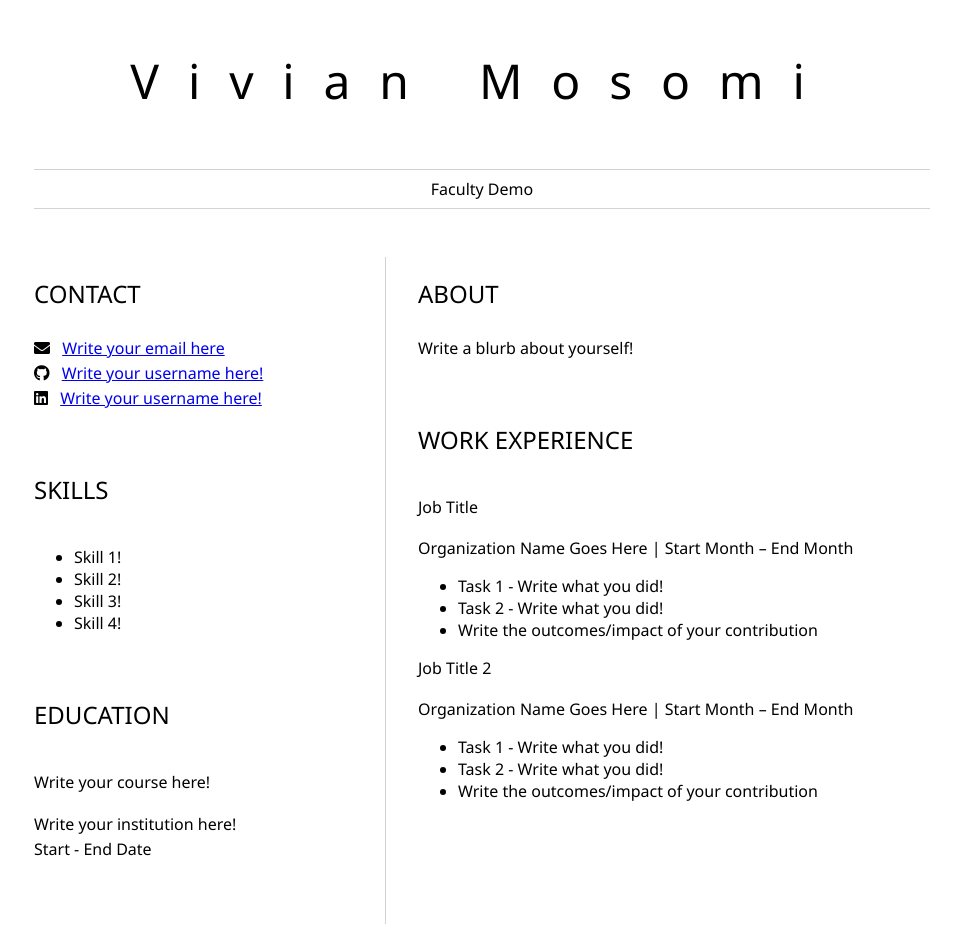
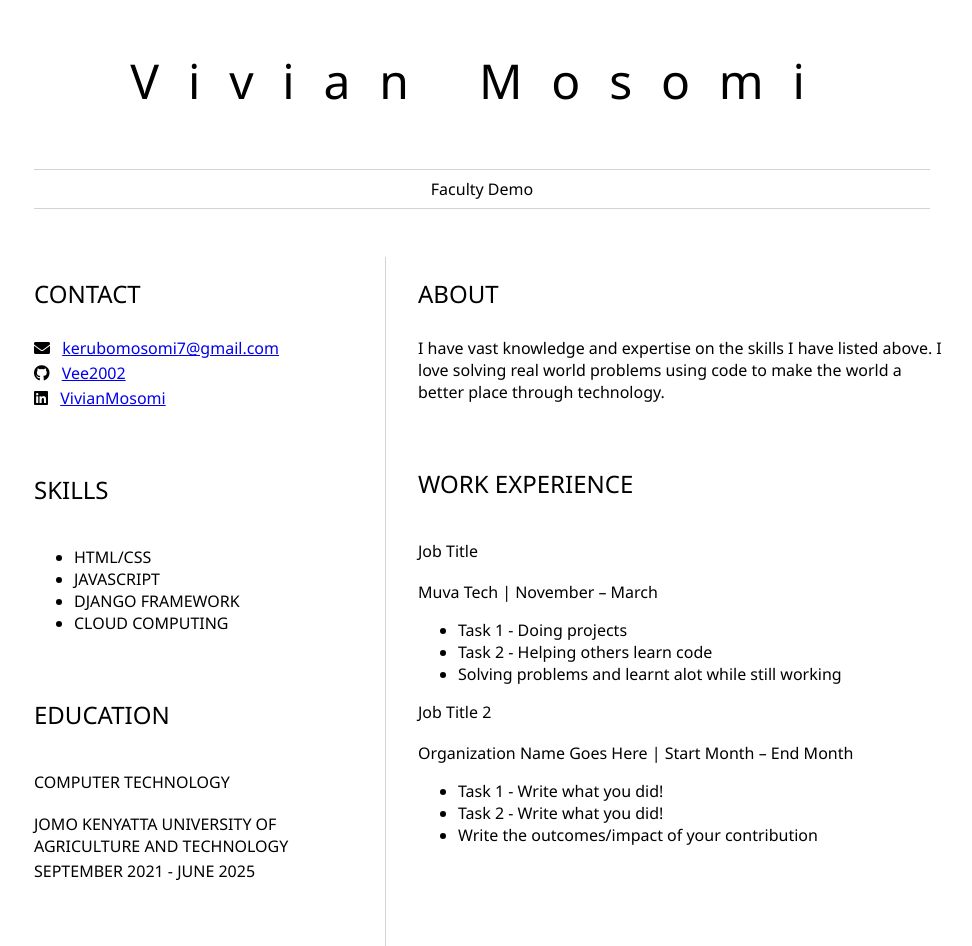
Before and after one commit to Vee2002/my-resume, a plain HTML site: page index.html in a window 1280 px wide. Shown: the whole page, without its empty margins (158-1130 px from the left). Before the commit the page ends 924 px from the top, so only its background shows below. Drawn offline with Linux system fonts and the light colour scheme.

Commit message:
My Resume

```diff
--- a/index.html
+++ b/index.html
@@ -20,36 +20,36 @@
 					<!-- contact info including social media -->
                     <p>
                         <i class="fa fa-envelope" aria-hidden="true"></i>
-                        <a href="mailto:username@domain.top-level domain">Write your email here</a>
+                        <a href="mailto:username@domain.top-level domain">kerubomosomi7@gmail.com</a>
                     </p>
                     <p>
                         <i class="fab fa-github" aria-hidden="true"></i>
-                        <a href="github.com/yourGitHubUsername">Write your username here!</a>
+                        <a href="github.com/yourGitHubUsername">Vee2002</a>
                     </p>
                     <p>
                         <i class="fab fa-linkedin" aria-hidden="true"></i>
-                        <a href="linkedin.com/yourLinkedInUsername">Write your username here!</a>
+                        <a href="linkedin.com/yourLinkedInUsername">VivianMosomi</a>
                     </p>
 				</section>
 				<section>
 					<h2>SKILLS</h2>
 					<!-- your skills -->
                     <ul>
-                        <li>Skill 1!</li>
-                        <li>Skill 2!</li>
-                        <li>Skill 3!</li>
-                        <li>Skill 4!</li>
+                        <li>HTML/CSS</li>
+                        <li>JAVASCRIPT</li>
+                        <li>DJANGO FRAMEWORK</li>
+                        <li>CLOUD COMPUTING</li>
                     </ul>
 				</section>
 				<section>
 					<h2>EDUCATION</h2>
 					<!-- your education -->
-                    <h3>Write your course here!</h3>
+                    <h3>COMPUTER TECHNOLOGY</h3>
                     <p>
-                        Write your institution here!
+                        JOMO KENYATTA UNIVERSITY OF AGRICULTURE AND TECHNOLOGY
                     </p>
                     <p>
-                        Start - End Date
+                        SEPTEMBER 2021 - JUNE 2025
                     </p>
 				</section>
 			</article>
@@ -57,19 +57,20 @@
 				<section>
 					<h2>ABOUT</h2>
 					<!-- about you -->
-                    <p>Write a blurb about yourself!</p>
+                    <p>I have vast knowledge and expertise on the skills I have listed above.
+                        I love solving real world problems using code to make the world a better place through technology. </p>
 				</section>
 				<section>
 					<h2>WORK EXPERIENCE</h2>
 					<!-- your work experience -->
                     <h3>Job Title</h3>
                     <p>
-                        Organization Name Goes Here | Start Month – End Month
+                        Muva Tech | November – March
                     </p>
                     <ul>
-                            <li>Task 1 - Write what you did!</li>
-                            <li>Task 2 - Write what you did!</li>
-                            <li>Write the outcomes/impact of your contribution</li>
+                            <li>Task 1 - Doing projects</li>
+                            <li>Task 2 - Helping others learn code</li>
+                            <li>Solving problems and learnt alot while still working</li>
 
                     </ul>
 
```
